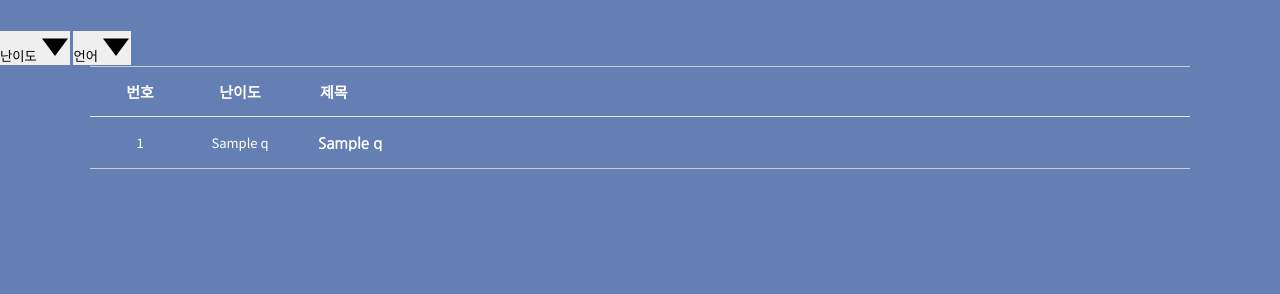
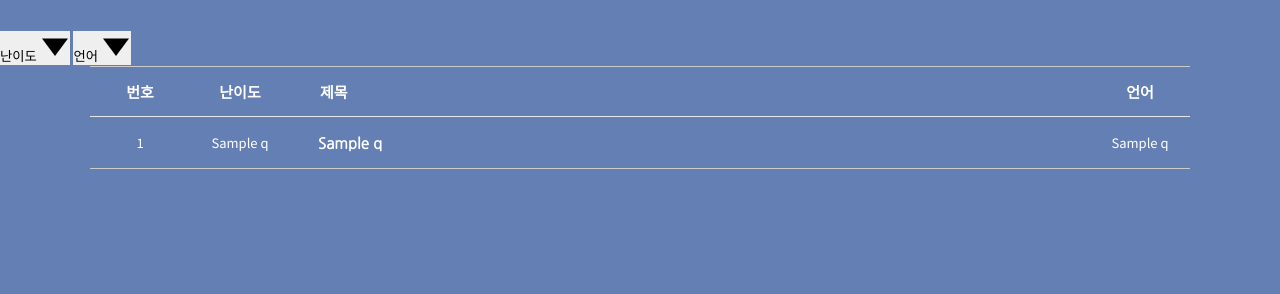
Before and after one commit to HBNU-SWUNIV/come-capstone23-pse, a Flask app: template 003 Code/codepse/app/templates/test_list.html in a window 1280 px wide. Shown: the part 224-518 px from the top of the page. Run offline with Flask 3, Linux system fonts and the light colour scheme; the template is opened without the code that fills it: most values are stand-ins (such as "Sample title", 1, 10 or a date in 2020); parts of the project's set-up code (start-up, migrations or seed data) failed here and were passed over.

Commit message:
board list area 언어 추가

```diff
--- a/003 Code/codepse/app/templates/test_list.html
+++ b/003 Code/codepse/app/templates/test_list.html
@@ -212,7 +212,7 @@
       </div>
 
 
-      <!-- board list area -->
+      <!-- board list 부분 -->
       <div id="board-list">
         <div class="container">
           <table class="board-table">
@@ -221,6 +221,7 @@
                 <th scope="col" class="th-num">번호</th>
                 <th scope="col" class="th-num">난이도</th>
                 <th scope="col" class="th-title">제목</th>
+                <th scope='col' class="th-num">언어</th>
               </tr>
             </thead>
             <tbody>
@@ -234,6 +235,7 @@
  <!--i[1]: 문제 이름-->
                   <p>{{ i[2] }}</p>
                 </th>
+                <td>{{ i[3] }}</td>
               </tr>
               {% endfor %}
             </tbody>
```
